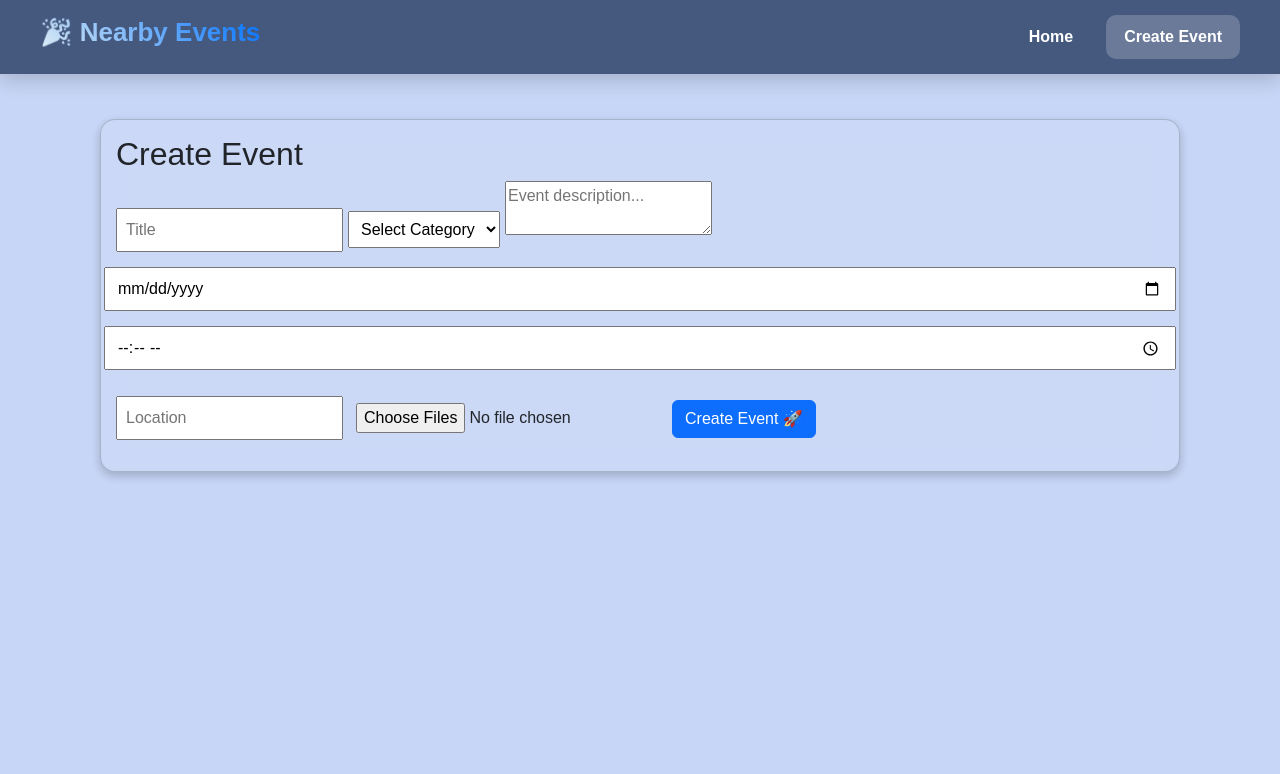
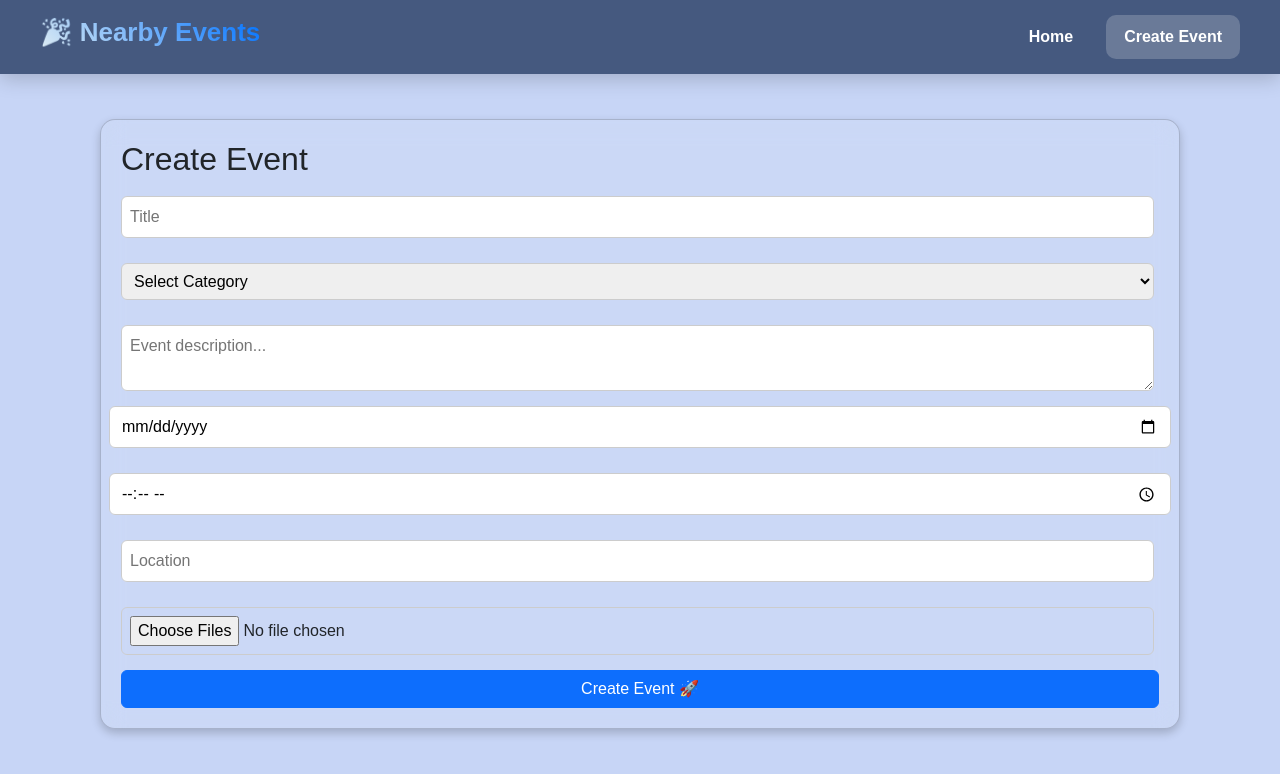
Before and after one commit to Irfu07/event-app, a React (Create React App) app in the folder frontend/: page /create in a window 1280 px wide. Shown: the top 774 px of the page. Built offline with nearby package versions, Linux system fonts and the light colour scheme.

Commit message:
backend fixed

```diff
--- a/frontend/src/App.css
+++ b/frontend/src/App.css
@@ -1,47 +1,36 @@
 body {
   background: #c7d5f6;
-  font-family: Arial;
+  font-family: Arial, sans-serif;
 }
 
 .container {
   padding: 30px;
 }
 
+/* CARD */
 .card {
-  background: rgb(203, 204, 230);
+  background: rgba(255,255,255,0.08);
+  backdrop-filter: blur(12px);
   padding: 20px;
   margin-top: 15px;
-  border-radius: 10px;
+  border-radius: 15px;
   box-shadow: 0 4px 10px rgba(0,0,0,0.2);
+  transition: 0.3s;
 }
 
-input, select {
+.card:hover {
+  transform: translateY(-5px);
+}
+
+/* FORM INPUTS */
+input, select, textarea {
   padding: 8px;
   margin: 10px 5px 15px 0;
-}
-.image-preview {
-  margin-top: 15px;
-  position: relative;
-  max-width: 400px;
+  border-radius: 6px;
+  border: 1px solid #ccc;
 }
 
-.image-preview img {
-  width: 100%;
-  border-radius: 12px;
-  box-shadow: 0 8px 20px rgba(0,0,0,0.3);
-}
-
-.remove-img {
-  position: absolute;
-  top: 8px;
-  right: 8px;
-  background: rgb(117, 143, 215);
-  border: none;
-  color: white;
-  border-radius: 50%;
-  padding: 6px 10px;
-  cursor: pointer;
-}
+/* EVENT DETAILS PAGE */
 .details-container {
   max-width: 800px;
   margin: auto;
@@ -51,13 +40,14 @@ input, select {
 
 .detail-img {
   width: 100%;
-  max-height: 350px; /* keeps max height */
-  height: auto;      /* responsive height */
-  object-fit: cover; /* fills container, maintains aspect ratio */
+  max-height: 350px;
+  height: auto;
+  object-fit: cover;
   border-radius: 15px;
   margin-bottom: 20px;
 }
 
+/* APPLY BUTTON */
 .apply-btn {
   background: linear-gradient(45deg, #ff416c, #ff4b2b);
   border: none;
@@ -73,31 +63,14 @@ input, select {
 .apply-btn:hover {
   transform: scale(1.05);
 }
-.event-img {
-  width: 100%;
-  height: 220px;
-  object-fit: cover;   /* ⭐ keeps aspect ratio */
-  border-radius: 12px;
-}
+
+/* EVENT IMAGE SLIDER */
 .event-slider {
   width: 100%;
   height: 220px;
   border-radius: 12px;
   overflow: hidden;
-}
-
-.event-img {
-  width: 100%;
-  height: 220px;
-  object-fit: cover;
-}
-/* IMAGE SLIDER */
-.event-slider {
-  width: 100%;
-  height: 220px;
   margin-bottom: 10px;
-  border-radius: 12px;
-  overflow: hidden;
 }
 
 .event-img {
@@ -106,19 +79,7 @@ input, select {
   object-fit: cover;
 }
 
-/* CARD */
-.card {
-  background: rgba(255,255,255,0.08);
-  backdrop-filter: blur(12px);
-  border-radius: 15px;
-  padding: 15px;
-  cursor: pointer;
-  transition: 0.3s;
-}
-
-.card:hover {
-  transform: translateY(-5px);
-}
+/* IMAGE PREVIEW GRID (Create Event) */
 .preview-grid {
   display: grid;
   grid-template-columns: repeat(auto-fill, minmax(100px, 1fr));
@@ -132,3 +93,12 @@ input, select {
   object-fit: cover;
   border-radius: 8px;
 }
+.event-form {
+  display: flex;
+  flex-direction: column;
+}
+
+.row {
+  display: flex;
+  gap: 10px;
+}
```
